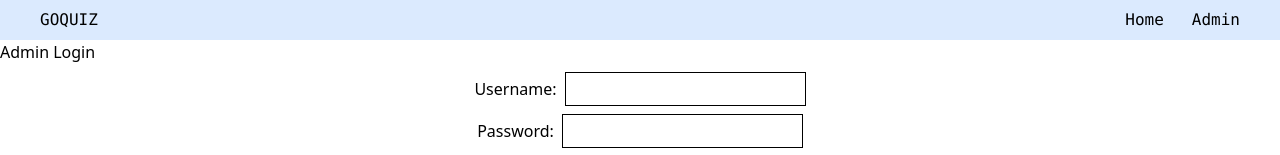
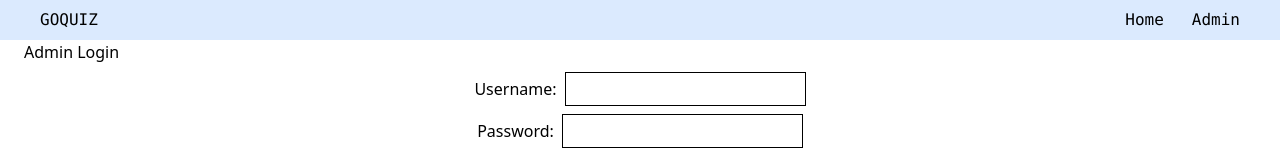
Before and after one commit to VWiman/goquiz, a Next.js app: page /adminpage in a window 1280 px wide. Shown: the top 155 px of the page. Built offline with nearby package versions, Linux system fonts and the light colour scheme.

Commit message:
Added padding

```diff
--- a/pages/adminpage.js
+++ b/pages/adminpage.js
@@ -212,7 +212,7 @@ export default function adminpage({ adminUsername, adminPassword }) {
 	if (!isLoggedIn) {
 		return (
 			<div>
-				<h1>Admin Login</h1>
+				<h1 className=" pl-6">Admin Login</h1>
 				<form onSubmit={handleLogin}>
 					<label>
 						Username:
```
